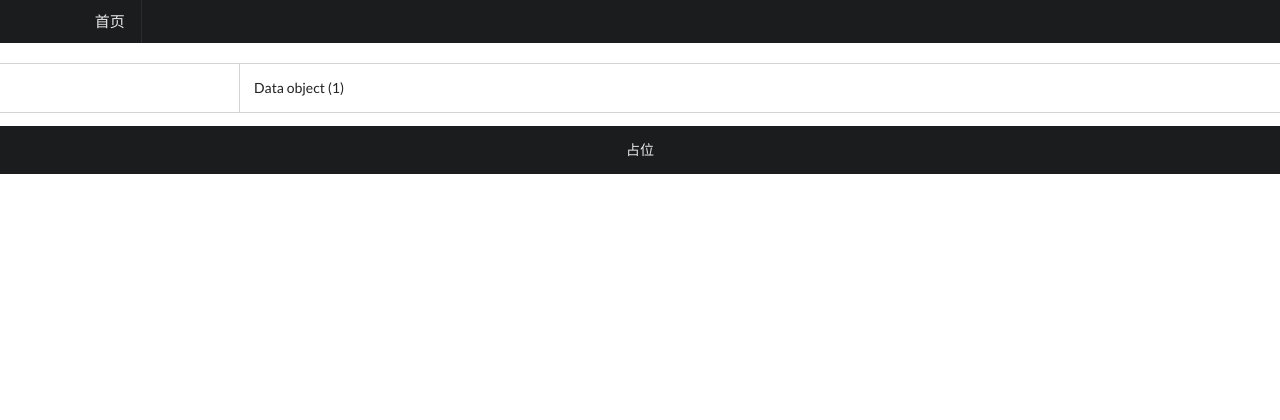
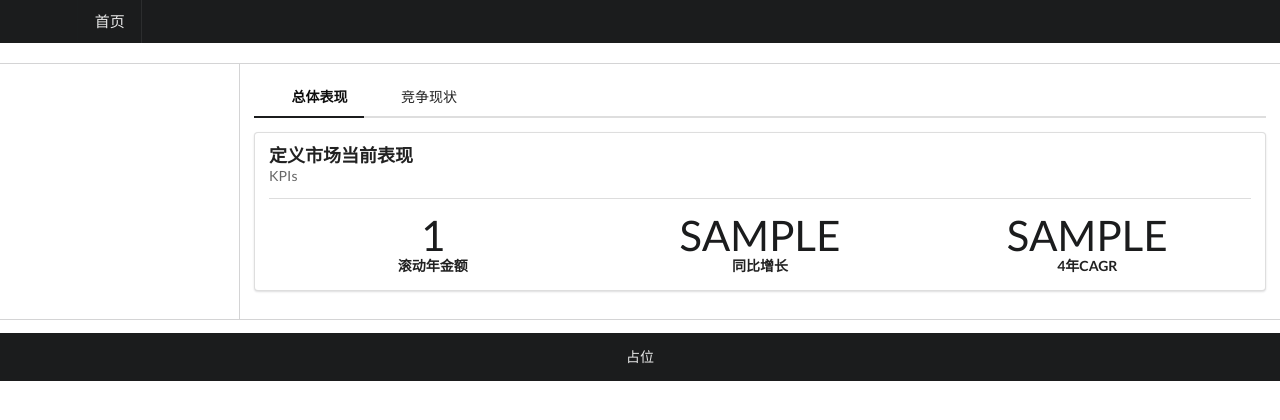
Before and after one commit to DongCing/datasite, a Django app: template templates/chpa_data/display.html in a window 1280 px wide. Shown: the top 420 px of the page. Run offline with Django 3.2, Linux system fonts and the light colour scheme; tables that the repository leaves empty hold one stand-in row (values such as "Sample post"); the template is opened without the code that fills it: values that come from a table or form of the project are taken from there, most other values are stand-ins (such as "Sample title", 1, 10 or a date in 2020); some libraries are stand-ins or nearby versions; some web fonts are replaced.

Commit message:
Data processing

```diff
--- a/templates/chpa_data/display.html
+++ b/templates/chpa_data/display.html
@@ -1,4 +1,65 @@
 {% extends "chpa_data/analysis.html" %}
+
 {% block display %}
-    {{ data }}
-{% endblock display %}
+<!-- 创建2个Semantic UI tab，根据鼠标点击切换，以保证页面干净清爽 -->
+<div class="ui pointing secondary menu">
+    <a class="item active" data-tab="total"><i class="circle icon"></i>总体表现</a>
+    <a class="item" data-tab="competition"><i class="trophy icon"></i>竞争现状</a>
+</div>
+<div class="ui tab segment active" data-tab="total">
+    <h3 class="ui header">
+        <div class="content">
+            定义市场当前表现
+            <div class="sub header">KPIs</div>
+        </div>
+    </h3>
+    <div class="ui divider"></div>
+    <!-- Semantic UI的statistic类能呈现“醒目大数字”的效果 -->
+    <div class="ui small three statistics">
+        <div class="statistic">
+            <div class="value" id="value_size">
+                {{ market_size }}
+            </div>
+            <div class="label" id="label_size_unit">
+                滚动年金额
+            </div>
+        </div>
+        <div class="statistic" id="div_gr">
+            <div class="value" id="value_gr">
+                {{ market_gr }}
+            </div>
+            <div class="label">
+                同比增长
+            </div>
+        </div>
+        <div class="statistic" id="div_cagr">
+            <div class="value" id="value_cagr">
+                {{ market_cagr }}
+            </div>
+            <div class="label">
+                4年CAGR
+            </div>
+        </div>
+    </div>
+</div>
+<div class="ui tab segment" data-tab="competition">
+    <h3 class="ui header">
+        <div class="content">
+            最新横断面KPI一览
+            <div class="sub header">数据表格</div>
+        </div>
+    </h3>
+    <div class="ui divider"></div>
+
+    <div class="ui container" id='result_table' style="width: 100%; overflow-x: scroll; overflow-y: hidden;">
+        <!-- Django渲染html代码时需要加入|safe，保证html不会被自动转义 -->
+        {{ ptable|safe }}
+    </div>
+
+</div>
+
+<!-- 下方js为保证Semantic UI tab类工作 -->
+<script>
+    $('.pointing.secondary.menu .item').tab();
+</script>
+{% endblock %}
```
Also changed, not shown: chpa_data/data_tools.py (added, +31 -0 lines), chpa_data/views.py (+89 -1 lines).
